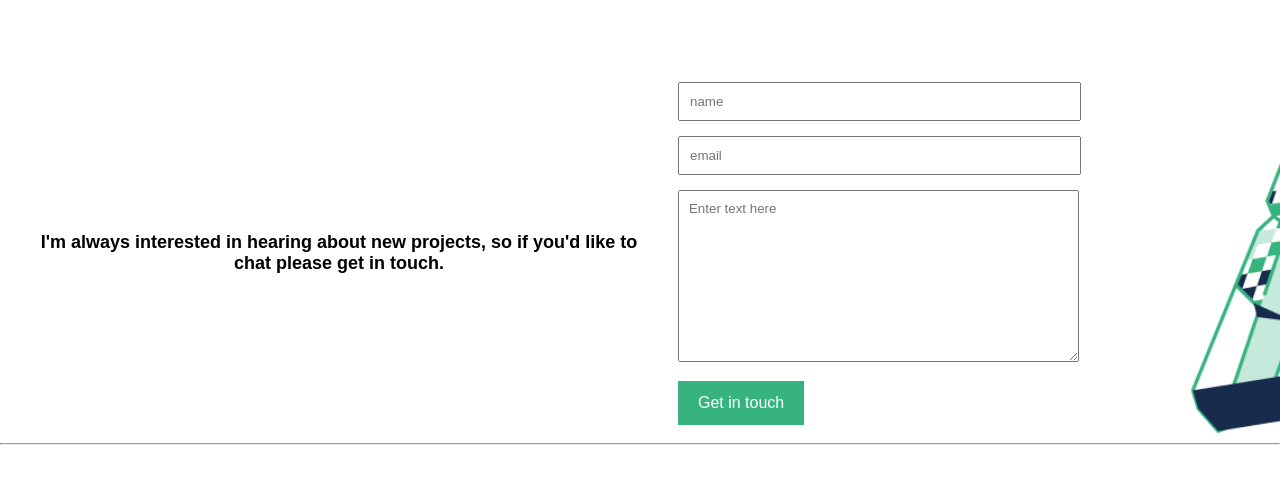
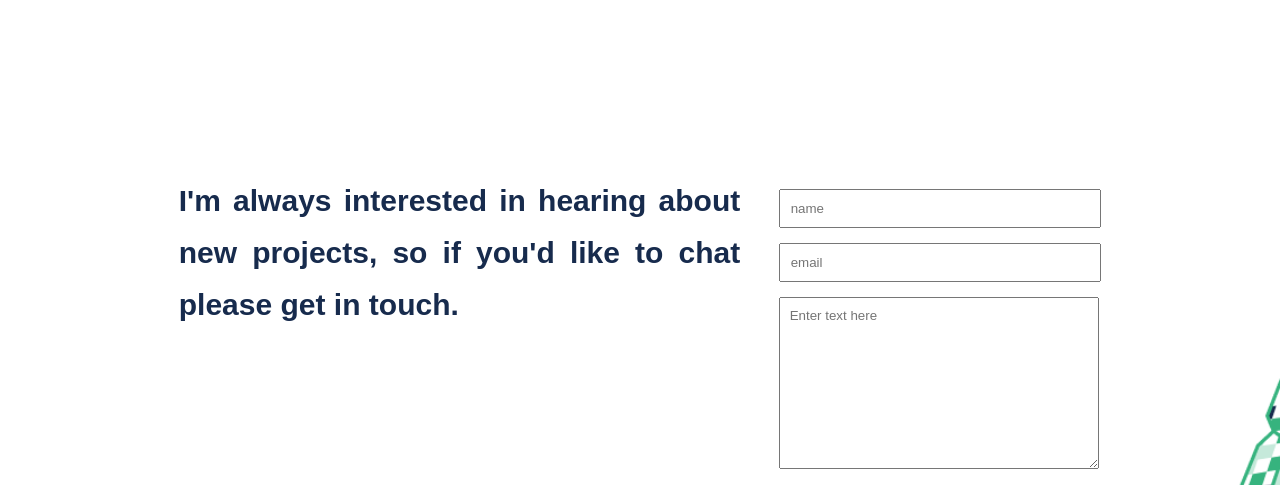
Before and after one commit to AmaliaGM/MobilePortfolio, a plain HTML site: page index.html in a window 1280 px wide. Shown: the part 2715-3200 px from the top of the page. Drawn offline with Linux system fonts and the light colour scheme; a web font is replaced by a local one.

Commit message:
Fix contact section

```diff
--- a/index.html
+++ b/index.html
@@ -168,7 +168,7 @@
             <br>
             <br>
             <div class="aboutyou">
-                <div class="comment"><h2 class="aboutyou-title">I'm always interested in hearing about new projects, so if you'd like to chat please get in touch.</h2></div>
+                <div class="comment"><p class="aboutyou-title">I'm always interested in hearing about new projects, so if you'd like to chat please get in touch.</p></div>
                 <div class="form"><form class="form1" action="https://formspree.io/f/mbjwboje" method="post">
                     <input class="textarea" type="text" placeholder="name" maxlength="30" required>
                     <input class="textarea" type="email" placeholder="email" required>
--- a/style.css
+++ b/style.css
@@ -49,7 +49,7 @@ body {
   max-width: 100%;
   height: auto;
   background-image: url(images/header.png);
-  background-size: 90%;
+  background-size: 100%;
   background-position: top;
   background-clip: padding-box;
   background-repeat: no-repeat;
@@ -403,6 +403,21 @@ a.button {
     background-size: 10%;
   }
 
+  .aboutyou-title {
+    display: flex;
+    margin-left: 20%;
+    margin-bottom: 35%;
+    text-align: justify;
+    width: 80%;
+    padding-top: 5%;
+    padding-bottom: 5%;
+    align-items: center;
+    color: #172B4D;
+    font-size: 30px;
+    font-weight: 700;
+    line-height: 52px;
+  }
+
   .form {
     align-items: left;
     width: 50%;
```
